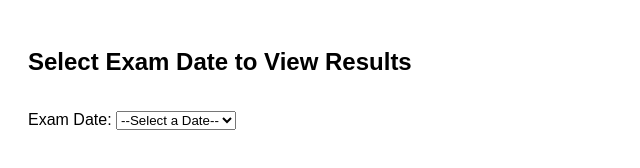
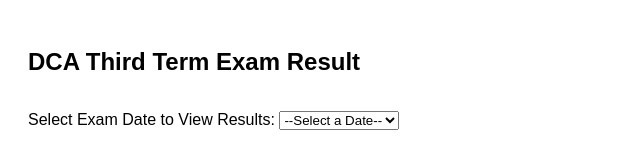
Before and after one commit to MGYCE/dcaresult.github.io, a plain HTML site: page index.html in a window 1280 px wide. Shown: the whole page, without its empty margins (0-640 px from the left). Drawn offline with Linux system fonts and the light colour scheme.

Commit message:
Update index.html

```diff
--- a/index.html
+++ b/index.html
@@ -27,9 +27,9 @@
 </head>
 <body>
 
-  <h2>Select Exam Date to View Results</h2>
+  <h2>DCA Third Term Exam Result</h2>
 
-  <label for="examDate">Exam Date:</label>
+  <label for="examDate">Select Exam Date to View Results:</label>
   <select id="examDate" onchange="showResults()">
     <option value="">--Select a Date--</option>
     <option value="2025-06-01">2025-06-01</option>
```
